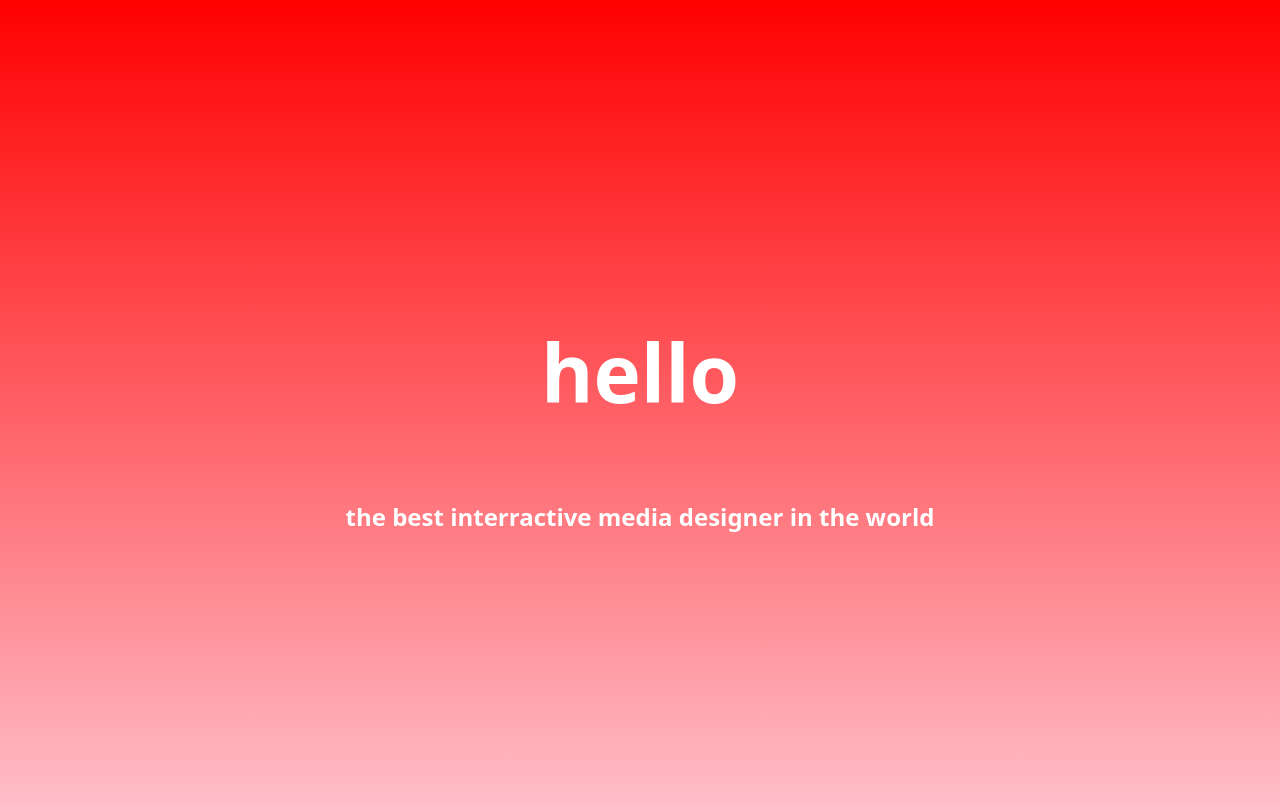
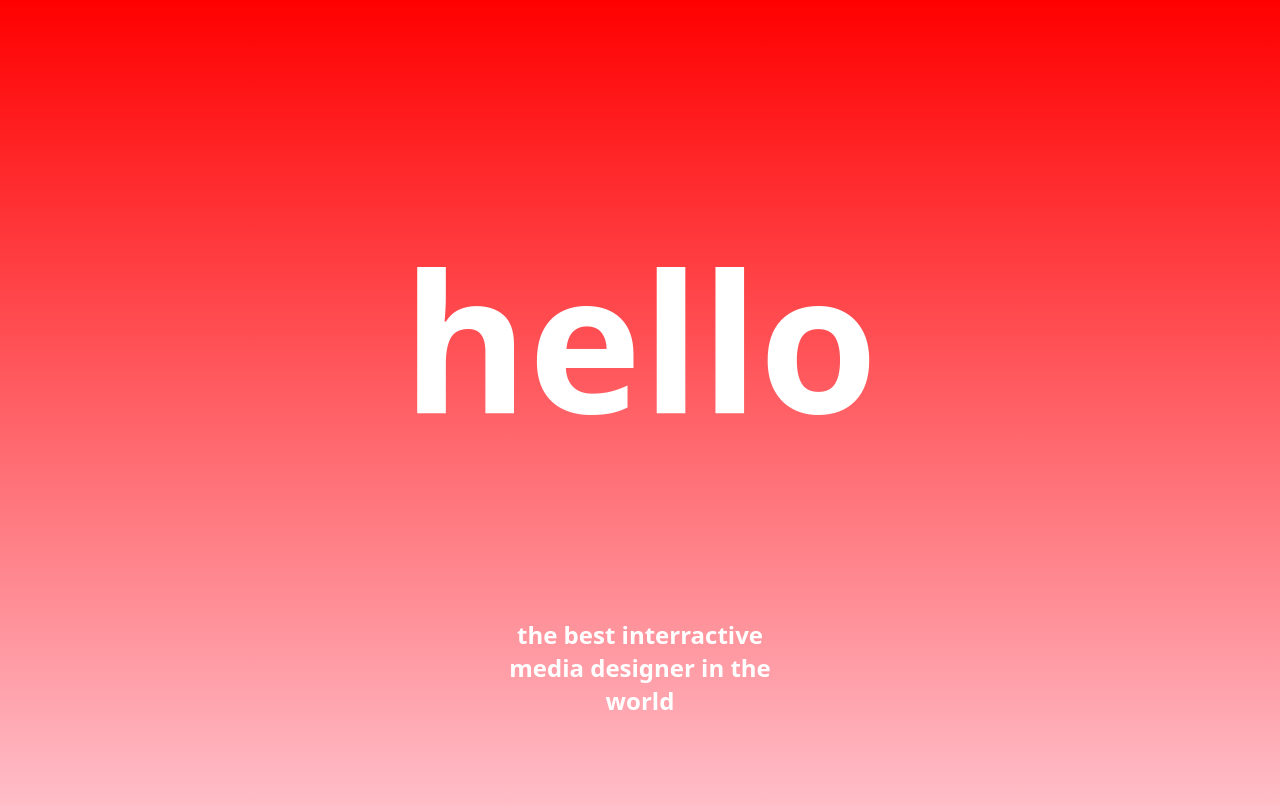
Before and after one commit to maxoumargot/portfolio, a plain HTML site: page index.html in a window 1280 px wide. Drawn offline with Linux system fonts and the light colour scheme.

Commit message:
Update style.css

```diff
--- a/style.css
+++ b/style.css
@@ -13,5 +13,10 @@ body{
 }
 
 h1{
-	font-size: 10vh;
+	font-size: 15vw;
 }
+
+h2{
+	max-width: 20ch;
+	text-align: center;
+}
```
